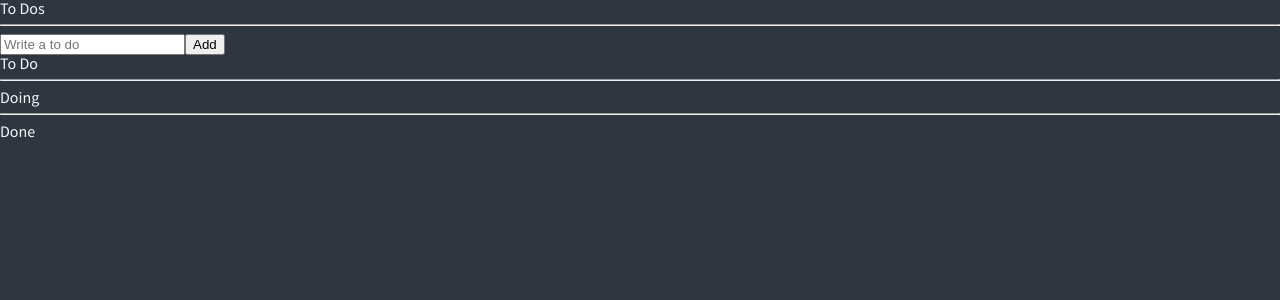
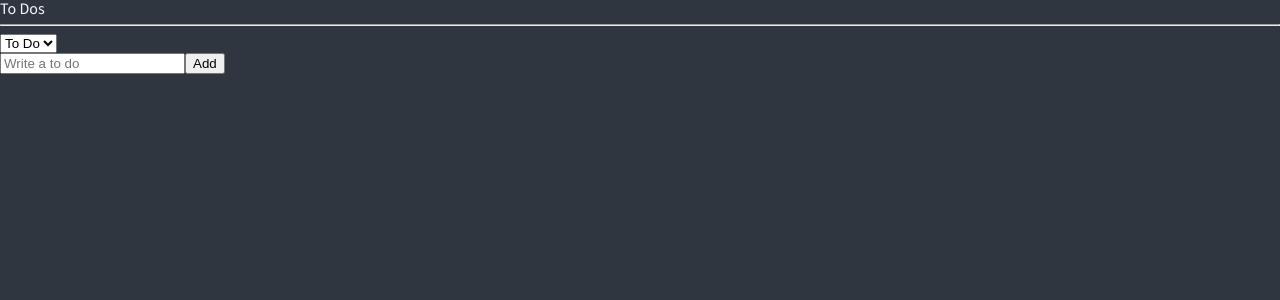
Before and after one commit to TwotheMoon/ReactJs_Master, a React (Create React App) app in the folder react-masterclass/: page / in a window 1280 px wide. Shown: the top 300 px of the page. Built offline with nearby package versions, Linux system fonts and the light colour scheme.

Commit message:
카테고리 목록별 출력 수정

```diff
--- a/react-masterclass/src/atoms.tsx
+++ b/react-masterclass/src/atoms.tsx
@@ -6,6 +6,12 @@
     id: number,
     category: "TO_DO" | "DOING" | "DONE",  // 모든 string 타입이 아닌 세가지 타입중 하나
 }
+
+// 유저가 원하는 카테고리의 toDo 만 저장 하는 select state
+export const categoryState = atom({
+    key: "category",
+    default: "TO_DO",
+});
 
 export const toDoState = atom<IToDo[]>({
     key: "toDo",
@@ -16,10 +22,7 @@
     key: "toDoSelector",
     get: ({ get }) => {
         const toDos = get(toDoState);
-        return [
-            toDos.filter((toDo) => toDo.category === "TO_DO"),
-            toDos.filter((toDo) => toDo.category === "DOING"),
-            toDos.filter((toDo) => toDo.category === "DONE"),
-        ];   // 새 배열에 카테고리별로 나눠서 다시 생성
+        const category = get(categoryState);
+        return toDos.filter((toDo) => toDo.category === category);
     },
 });
--- a/react-masterclass/src/components/ToDoList.tsx
+++ b/react-masterclass/src/components/ToDoList.tsx
@@ -1,36 +1,28 @@
-import { useRecoilValue } from "recoil";
-import { toDoSelector, toDoState } from "../atoms";
+import React from "react";
+import { useRecoilState, useRecoilValue } from "recoil";
+import { categoryState, toDoSelector, toDoState } from "../atoms";
 import CreateToDo from "./CreateToDo";
 import ToDo from "./ToDo";
 
 function ToDoList() {
-    const [toDo, doing, done] = useRecoilValue(toDoSelector);
-
+    const toDos = useRecoilValue(toDoSelector);
+    const [category, setCategory] = useRecoilState(categoryState);  // atom or selector 관련 스테이트 변경 함수
+    const onInput = (event: React.FormEvent<HTMLSelectElement>) => {
+        setCategory(event.currentTarget.value); // 연결 하기
+    };
     return (
         <div>
             <h1>To Dos</h1>
             <hr />
+            <select onInput={onInput}>
+                <option value={"TO_DO"}>To Do</option>
+                <option value={"DOING"}>Doing</option>
+                <option value={"DONE"}>Done</option>
+            </select>
             <CreateToDo />
-            <h2>To Do</h2>
-            <ul>
-                {toDo.map((toDo) => (
-                    <ToDo key={toDo.id} {...toDo} />
-                ))}
-            </ul>
-            <hr />
-            <h2>Doing</h2>
-            <ul>
-                {doing.map((toDo) => (
-                    <ToDo key={toDo.id} {...toDo} />
-                ))}
-            </ul>
-            <hr />
-            <h2>Done</h2>
-            <ul>
-                {done.map((toDo) => (
-                    <ToDo key={toDo.id} {...toDo} />
-                ))}
-            </ul>
+            {toDos?.map((toDo) => (
+                <ToDo key={toDo.id} {...toDo} />
+            ))}
         </div>
     );
 }
```
